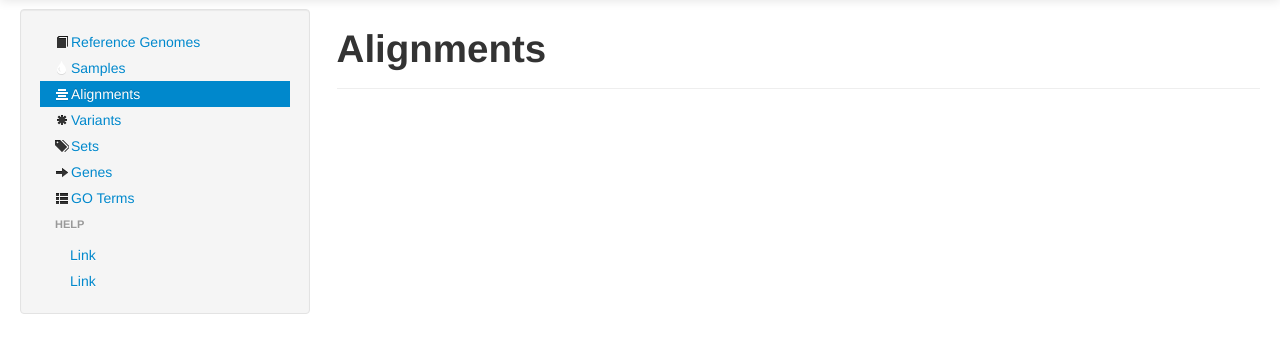
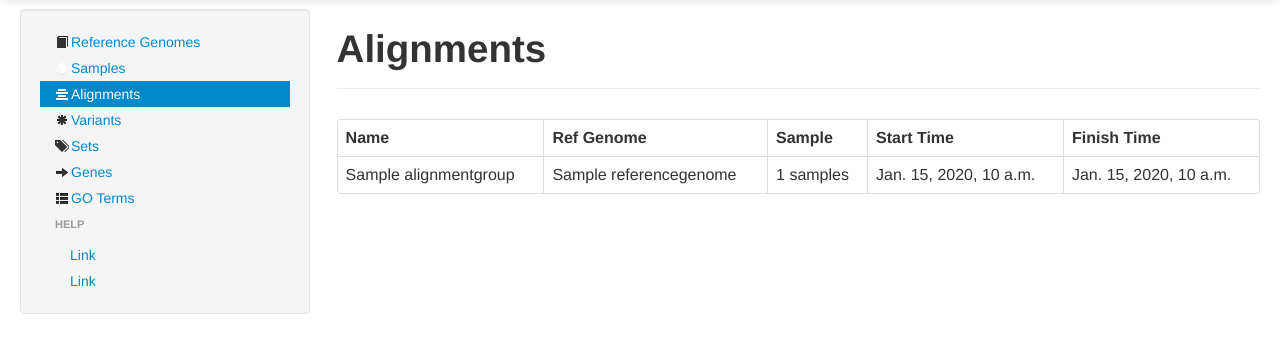
Before and after one commit to churchlab/millstone, a Django app: page /alignments in a window 1280 px wide. Shown: the part 41-394 px from the top of the page. Run offline with Django 3.2, Linux system fonts and the light colour scheme; tables that the repository leaves empty hold one stand-in row (values such as "Sample post"); some libraries are stand-ins or nearby versions.

Commit message:
Example of rendering data from the database into a view in the /alignents view.

```diff
--- a/genome_designer/main/models.py
+++ b/genome_designer/main/models.py
@@ -302,6 +302,9 @@ class AlignmentGroup(Model):
     uid = models.CharField(max_length=36,
             default=(lambda: short_uuid(AlignmentGroup)))
 
+    # Human-readable identifier.
+    label = models.CharField(max_length=256, blank=True)
+
     # All alignments in this set are relative to this genome.
     reference_genome = models.ForeignKey('ReferenceGenome')
 
@@ -313,6 +316,10 @@ class AlignmentGroup(Model):
         BWA = 'BWA'
     ALIGNER_CHOICES = make_choices_tuple(ALIGNER)
     aligner = models.CharField(max_length=10, choices=ALIGNER_CHOICES)
+
+    # Times for the alignment run.
+    start_time = models.DateTimeField(auto_now=True)
+    end_time = models.DateTimeField(auto_now=True)
 
 
 class ExperimentSampleToAlignment(Model):
--- a/genome_designer/main/templates/alignment_list.html
+++ b/genome_designer/main/templates/alignment_list.html
@@ -1,9 +1,32 @@
 {% extends "base.html" %}
 
 {% block content%}
-  <div class="page-header">
-    <h1>Alignments</h1>
-  </div>
+<div class="page-header">
+  <h1>Alignments</h1>
+</div>
+
+<table class="table table-bordered">
+  <thead>
+    <tr>
+      <th>Name</th>
+      <th>Ref Genome</th>
+      <th>Sample</th>
+      <th>Start Time</th>
+      <th>Finish Time</th>
+    </tr>
+  </thead>
+  <tbody>
+    {% for obj in alignment_list %}
+      <tr>
+        <td>{{obj.label}}</td>
+        <td>{{obj.reference_genome.label}}</td>
+        <td>{{obj.sample_desc}}</td>
+        <td>{{obj.start_time}}</td>
+        <td>{{obj.end_time}}</td>
+      </tr>
+    {% endfor %}
+  </tbody>
+</table>
 
 <script type="text/javascript">
   VIEW_TAG = 'ALIGNMENT';
--- a/genome_designer/main/views.py
+++ b/genome_designer/main/views.py
@@ -1,4 +1,6 @@
 from django.shortcuts import render
+
+from main.models import AlignmentGroup
 
 
 def home_view(request):
@@ -26,7 +28,20 @@ def sample_list_view(request):
 
 
 def alignment_list_view(request):
-    context = {}
+    alignment_list = AlignmentGroup.objects.all()
+
+    # Adapt the backend objects to the frontend format.
+    fe_alignment_list = [{
+        'label': alignment_group_obj.label,
+        'reference_genome': alignment_group_obj.reference_genome,
+        'sample_desc': str(len(alignment_group_obj.experimentsampletoalignment_set.all())) + ' samples',
+        'start_time': alignment_group_obj.start_time,
+        'end_time': alignment_group_obj.end_time,
+    } for alignment_group_obj in alignment_list]
+
+    context = {
+        'alignment_list': fe_alignment_list
+    }
     return render(request, 'alignment_list.html', context)
 
 
--- a/genome_designer/scripts/bootstrap_data.py
+++ b/genome_designer/scripts/bootstrap_data.py
@@ -74,6 +74,7 @@ def bootstrap_fake_data():
     ### Create an alignment.
     from main.models import AlignmentGroup
     alignment_group_1 = AlignmentGroup.objects.create(
+            label='Alignment 1',
             reference_genome=ref_genome_1,
             aligner=AlignmentGroup.ALIGNER.BWA)
 
```
